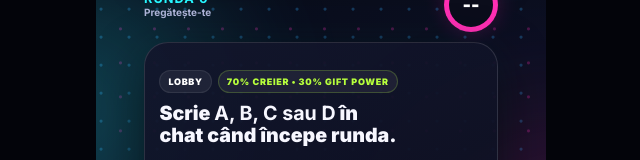
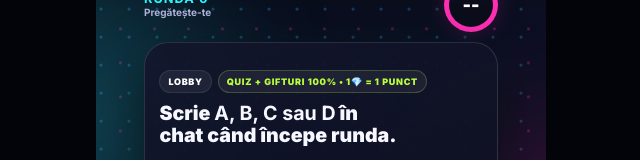
Before and after one commit to silviutulai/arena-tulai, a website: page public/index.html in a window 1280 px wide. Shown: the part 221-381 px from the top of the page, without its empty margins (319-959 px from the left). Drawn offline with nearby package versions, Linux system fonts and the light colour scheme; no server answers.

Commit message:
Update Arena gift scoring label

```diff
--- a/public/index.html
+++ b/public/index.html
@@ -31,7 +31,7 @@
       </section>
 
       <section class="question-card" id="questionCard">
-        <div class="chips"><span id="difficulty" class="chip">LOBBY</span><span class="chip neon">70% CREIER • 30% GIFT POWER</span></div>
+        <div class="chips"><span id="difficulty" class="chip">LOBBY</span><span class="chip neon">QUIZ + GIFTURI 100% • 1💎 = 1 PUNCT</span></div>
         <h2 id="question">Scrie <b>A, B, C sau D</b> în chat când începe runda.</h2>
         <div id="answers" class="answers">
           <div class="answer"><b>A</b><span>Răspuns</span></div>
```
